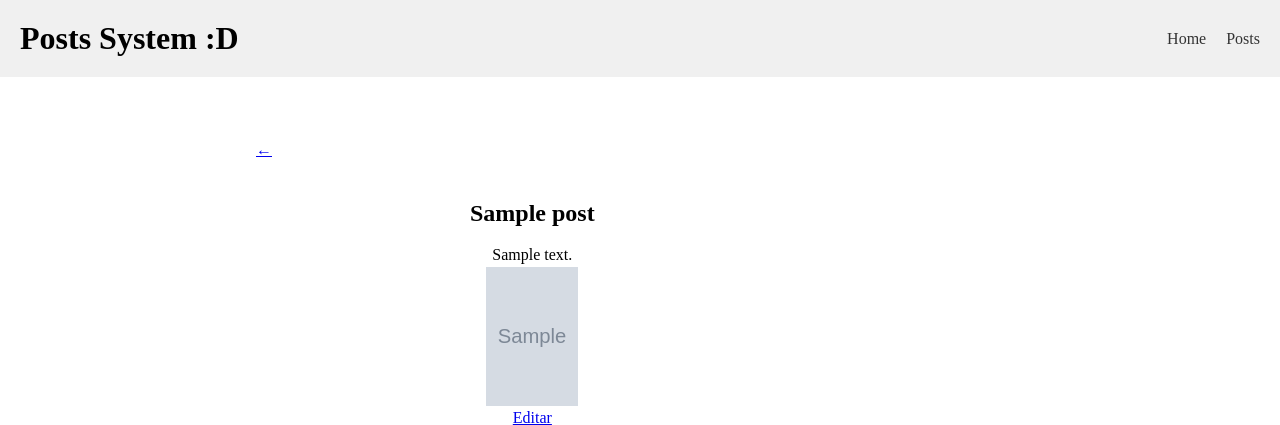
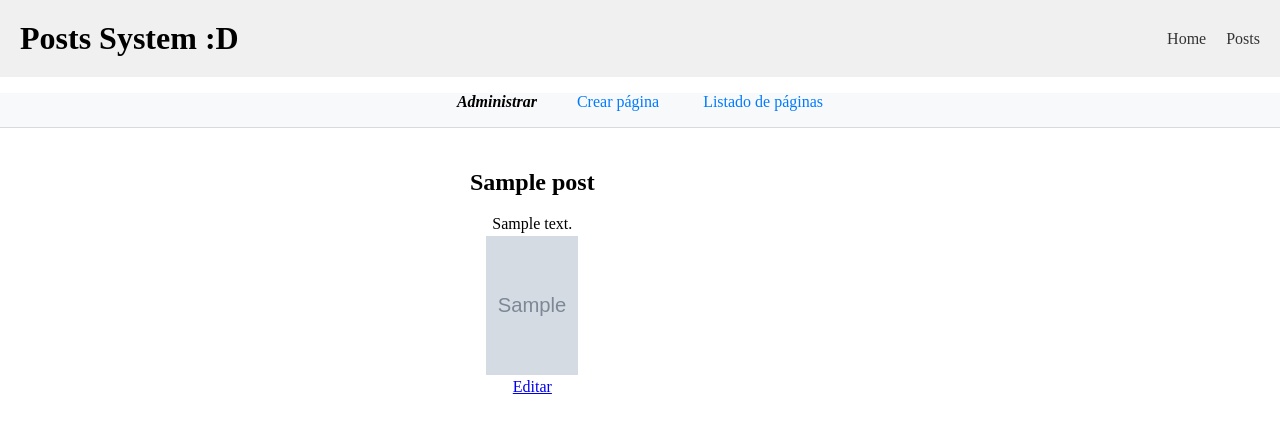
Before and after one commit to LASM24/posts_system, a Django app: page /posts/1/1/ in a window 1280 px wide. Shown: the top 425 px of the page. Run offline with Django 5.2, Linux system fonts and the light colour scheme; the first user in the database is signed in; tables that the repository leaves empty hold one stand-in row (Sample ...).

Commit message:
Post app: Admin mini-menu added (#4)
This small menu is exclusively available to admins to streamline website navigation & updates

```diff
--- a/home/templates/home/base.html
+++ b/home/templates/home/base.html
@@ -9,7 +9,7 @@
 </head>
 <body>
     <header>
-        <h1>Posts System :D</h1>
+        <h1><a href="{% url "home" %}">Posts System :D</a></h1>
         <nav>
             <a href="{% url "home" %}">Home</a>
             <a href="{% url "posts:posts" %}">Posts</a>
--- /dev/null
+++ b/posts/static/posts/page.css
@@ -0,0 +1,36 @@
+
+.my-navbar {
+    background-color: #f8f9fa;
+    border-bottom: 1px solid rgba(0,0,0,.125);
+    padding-bottom: 1rem;
+}
+
+.my-container {
+    max-width: 1000px;
+    margin: 0 auto;
+    display: flex;
+    align-items: center;
+}
+
+.my-navbar-brand {
+    font-weight: bold;
+    margin-right: auto;
+}
+
+.my-navbar-nav {
+    list-style: none;
+}
+
+.my-nav-item {
+    display: inline-block;
+    margin-left: 20px;
+}
+
+.my-nav-link {
+    color: #007bff;
+    text-decoration: none;
+}
+
+.my-nav-link:hover {
+    color: #0056b3;
+}
--- /dev/null
+++ b/posts/templates/posts/includes/page_menu.html
@@ -0,0 +1,16 @@
+{% load static %}
+
+{% if request.user.is_staff %}
+<link rel="stylesheet" href="{% static "posts/page.css" %}">
+<nav class="my-navbar">
+    <div class="my-container">
+        <span class="my-navbar-brand"><i>Administrar</i></span>
+        <ul class="my-navbar-nav">
+            <li class="my-nav-item"><a class="my-nav-link" href="#">Crear página</a></li>
+            <li class="my-nav-item"><a class="my-nav-link" href="{% url "posts:posts" %}">
+                Listado de páginas
+            </a></li>
+        </ul>
+    </div>
+</nav>
+{% endif %}
--- a/posts/templates/posts/post_detail.html
+++ b/posts/templates/posts/post_detail.html
@@ -4,7 +4,7 @@
 {% block title %} {{ post.title }}{% endblock title %} {{ post.title }}
 
 {% block content %}
-<p class="return"><a href="{% url "posts:posts"%}">←</a></p>
+  {% include "posts/includes/page_menu.html" %}
   <link rel="stylesheet" href="{% static "posts/detail.css" %}">
   <main class="main">
     <div class="container">
@@ -18,6 +18,4 @@
       </div>
     </div>
   </main>
-
-
 {% endblock content %}
--- a/posts/templates/posts/post_list.html
+++ b/posts/templates/posts/post_list.html
@@ -4,6 +4,7 @@
 {% block title %} Posts{% endblock title %}
 
 {% block content %}
+	{% include "posts/includes/page_menu.html" %}
 	<link rel="stylesheet" href="{% static "posts/style.css" %}">
 	<div class="content_max">
 		{% for post in object_list %}
```
Also changed, not shown: home/static/home/style.css (+6 -1 lines). Lines whose indentation alone changed are shown as unchanged.
